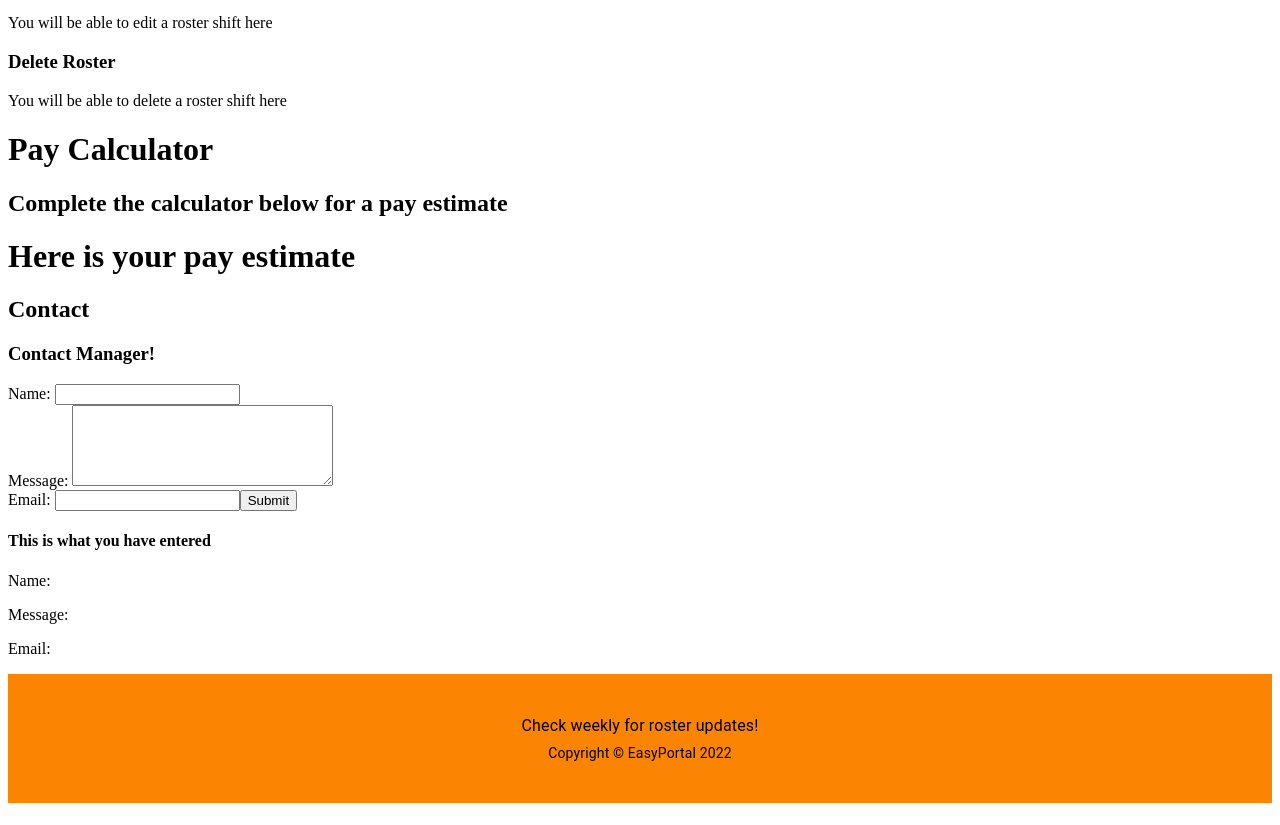
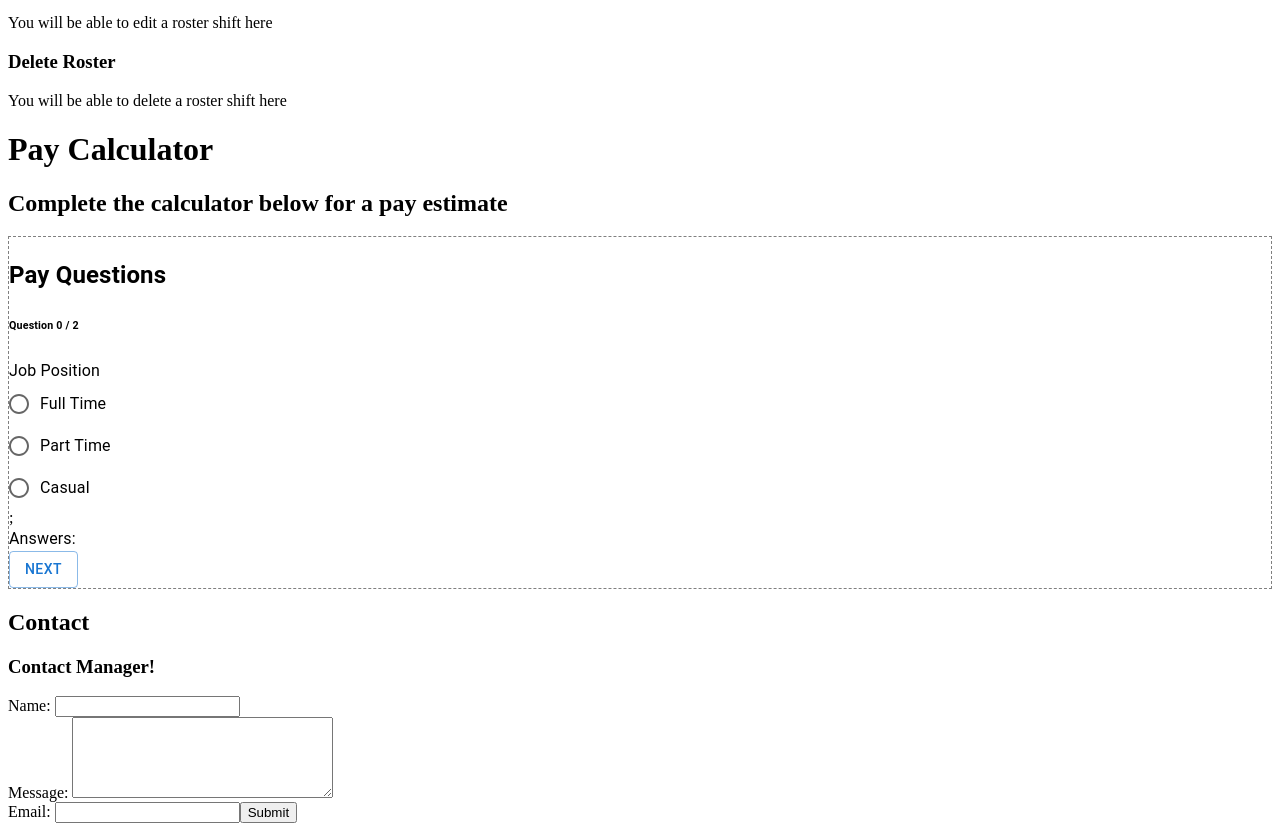
Before and after one commit to EasyPortal-Business-Management-System/EasyPortal-Client, a React (Create React App) app: page / in a window 1280 px wide. Shown: the part 1020-1845 px from the top of the page. Built offline with nearby package versions, Linux system fonts and the light colour scheme.

Commit message:
changes to button handling in pay cals, should have been on paycalc branch

```diff
--- a/src/components/PayCalc.js
+++ b/src/components/PayCalc.js
@@ -26,13 +26,12 @@ class PayCalc extends React.Component {
     }
 
     render() {
-    const isComplete = true;
     return(
         <div id="paycalc">
             <h1>Pay Calculator</h1>
             <h2>Complete the calculator below for a pay estimate</h2>
 
-        {isComplete ? (
+        {this.state.number === questions.length ?  (
             <PayEstimate />
         ) : (
             <PayQuestions questionNumber={this.state.number} incrementNumber={this.incrementNumber}/>
--- a/src/components/PayQuestions.js
+++ b/src/components/PayQuestions.js
@@ -1,15 +1,38 @@
 import React from "react";
 import { Box, Typography, Button } from "@mui/material";
 import { questions } from "./PayCalc";
+import { Radio, RadioGroup, FormControlLabel } from "@mui/material";
 
+const radioOptions = [
+    {
+        value: 1,
+        label: "Full Time"
+    },
+    {
+        value: 2,
+        label: "Part Time"
+    },
+    {
+        value: 3,
+        label: "Casual"
+    },
+]
 
 class PayQuestions extends React.Component {
     constructor(props) {
-        super(props)
+        super(props);
 
         // Set state using this.state
         // console.log("constructor")
+        this.state= {
+            answers: [],
+            currRadioValue: null
+        };
+
+        this.handleNextButton = this.handleNextButton.bind(this);
+        this.handleRadioChange = this.handleRadioChange.bind(this);
     }
+
 
     componentDidMount() {
         // console.log("componentDidMount")
@@ -23,8 +46,24 @@ class PayQuestions extends React.Component {
         // console.log("componentWillUnmount")
     }
 
+    handleRadioChange(event,value) {
+        console.log("Radio button on change:", event, value);
+        let currentValue = value;
+        this.setState({
+            currRadioValue: currentValue,
+        });
+    }
+
     handleNextButton() {
         this.props.incrementNumber();
+
+        // Save answers
+
+        this.setState(function (prevState, props) {
+            return {
+                answers: [...prevState.answers, prevState.currRadioValue],
+            }
+        });
     }
 
     render() {
@@ -35,11 +74,22 @@ class PayQuestions extends React.Component {
                 <h2>Pay Questions</h2>
                 <h6>Question {this.props.questionNumber} / {questions.length}</h6>
             </Typography>
-            <Typography>
-                {questions[this.props.questionNumber]}
-            </Typography>
 
-            {this.props.questionNumber < questions.length &&             <Button variant="outlined" onClick={this.props.incrementNumber}>Next</Button>}
+            {this.props.questionNumber < questions.length && (
+                <div>
+                    <Typography>
+                        {questions[this.props.questionNumber]}
+                    </Typography>
+                    <RadioGroup onChange={this.handleRadioChange}>
+                        {radioOptions.map((e) => (
+                            <FormControlLabel key={e.value} value={e.value} control={<Radio />} label={e.label} />
+                        ))};
+                    </RadioGroup>
+                    <Typography>Answers: {this.state.answers}</Typography>
+
+                    <Button variant="outlined" onClick={this.props.incrementNumber}>Next</Button>
+                </div>
+            )}
         </Box>
         );
     };
```
